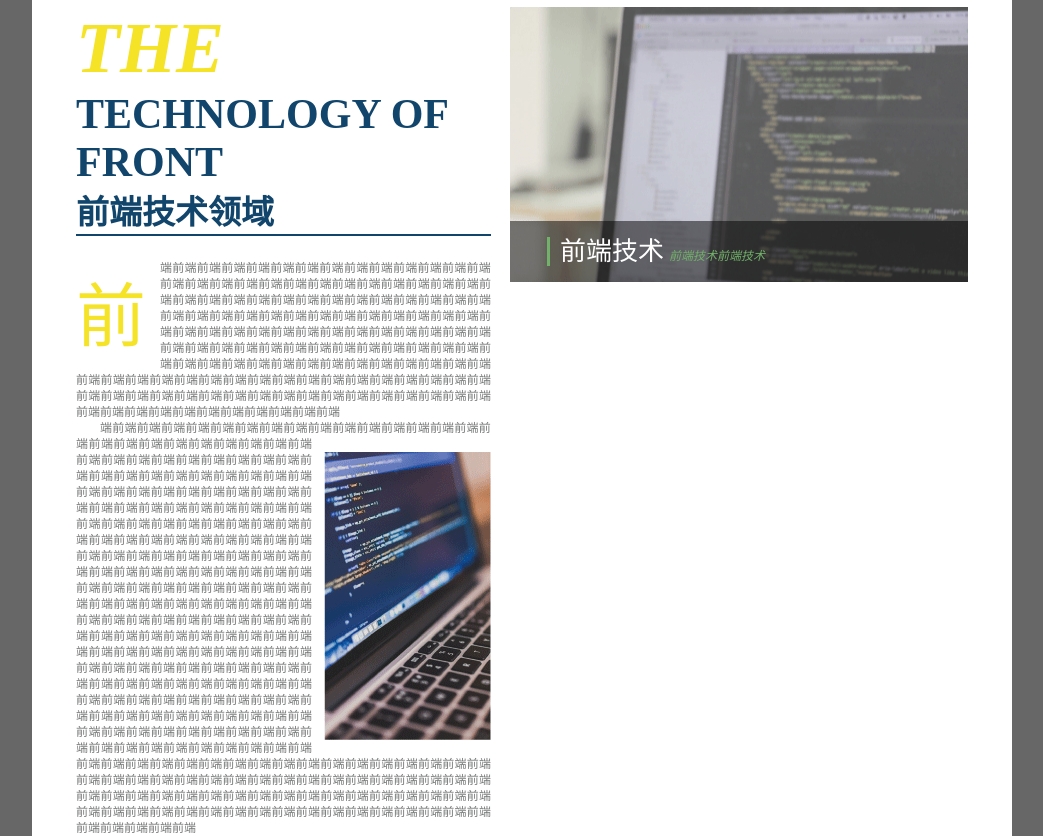
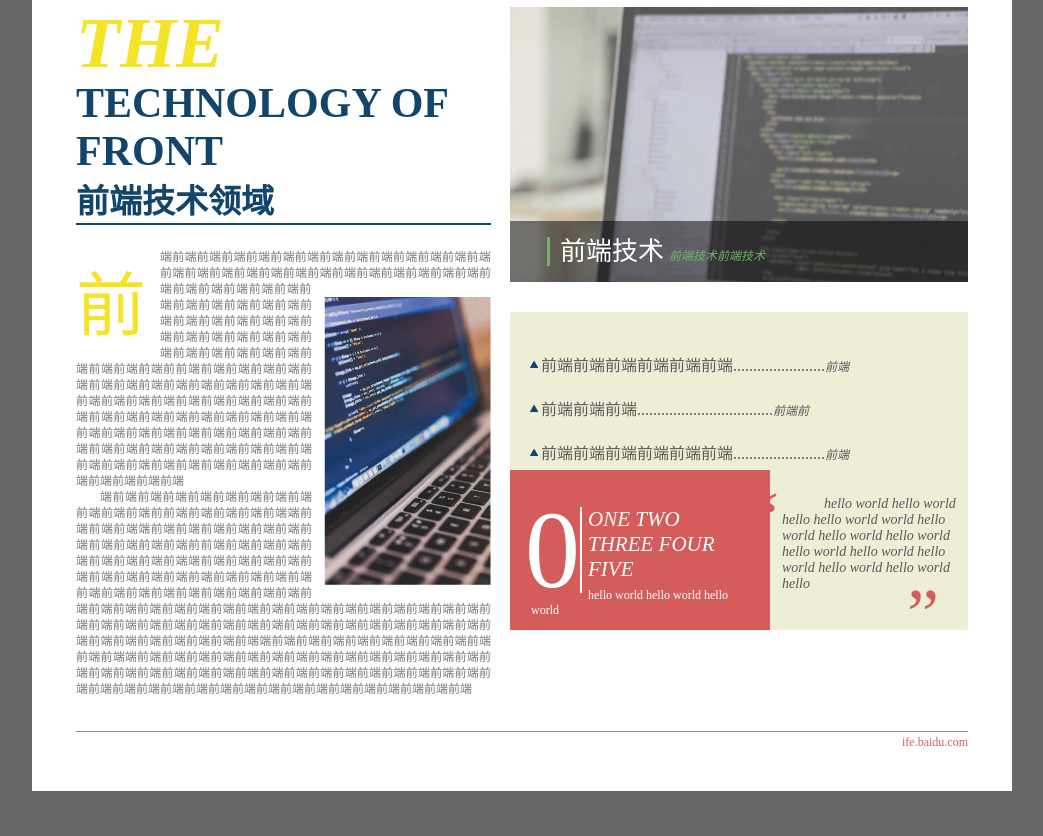
Before and after one commit to IOriens/ife_2016_oriens, a plain HTML site: page task_1_6-通过HTML及CSS模拟报纸排版.html in a window 1280 px wide. Shown: the part 728-1564 px from the top of the page, without its empty margins (118-1161 px from the left). After the commit the page ends 1519 px from the top, so only its background shows below. Drawn offline with Linux system fonts and the light colour scheme.

Commit message:
task 6 completed

```diff
--- a/scss/task_1_6.scss
+++ b/scss/task_1_6.scss
@@ -40,6 +40,21 @@ body,ul,h1,h2,p {
       position: absolute;
       right: 0;
       bottom: 6px;
+    }
+  }
+  footer {
+    margin-top: 34px;
+    border-top: 1px solid #938e8c;
+    width: 100%;
+    overflow: hidden;
+    height: 60px;
+    span {
+      float: right;
+      a {
+        font: 12px SimHei;
+        color: #d45d5c;
+        text-decoration: none;
+      }
     }
   }
 }
@@ -191,7 +206,7 @@ body,ul,h1,h2,p {
       font:bold 42px SimHei;
       color: #11456b;
       span {
-        font:italic bold 72px SimHei;
+        font:italic bold 72px/72px SimHei;
         color: #f5e327;
       }
     }
@@ -259,5 +274,84 @@ body,ul,h1,h2,p {
         }
       }
     }
+
+    .right-corner {
+      position: relative;
+      background-color: #eeedd6;
+      width: 459px;
+      height: 318px;
+      .right-corner-index {
+        padding-top: 20px;
+        h3 {
+          font: 16px SimSun;
+          color: #5a5b5b;
+          margin: 20px ;
+          text-align: left;
+          background: url("../img/up_triangle.png") no-repeat  left center;
+          padding-left: 11px;
+          span {
+            font: italic 12px SimSun;
+            color: #5a5b5b;
+            text-align: right;
+          }
+        }
+      }
+      .right-corner-left {
+        background-color: #d45d5c;
+        width: 260px;
+        height: 160px;
+        position: absolute;
+        left: 0;
+        bottom: 0;
+        padding: (160px - 86px)/2 15px;
+        overflow: hidden;
+        color: #fff;
+        h1 {
+          float: left;
+          font: 110px/86px Microsoft YaHei;
+          border-right: 2px solid #fff;
+          height: 86px;
+          margin-right: 6px;
+        }
+        h2 {
+          font: italic 21px SimHei;
+        }
+        p {
+          margin: 6px;
+          font:  12px SimHei;
+        }
+      }
+
+      .right-corner-right {
+        float: right;
+        width: 459px - 260px;
+        height: 160px;
+        padding: 12px;
+        p {
+          font: italic 14px/16px SimHei;
+          color: #5a5b5b;
+          float: left;
+          //overflow: hidden;
+          strong {
+            font: 72px/72px SimHei;
+            color: #d45d5c;
+            width: 42px;
+            height: 14px;
+          }
+          strong#left-comma {
+            float: left;
+            position: relative;
+            left: -35px;
+            top: -14px;
+          }
+          strong#right-comma {
+            float: right;
+            position: relative;
+            left: -8px;
+            top: 2px;
+          }
+        }
+      }
+    }
   }
 }
--- a/task_1_6-通过HTML及CSS模拟报纸排版.html
+++ b/task_1_6-通过HTML及CSS模拟报纸排版.html
@@ -56,9 +56,8 @@
         <div class="fe-intro">
             <h1><span>THE</span> TECHNOLOGY OF FRONT</h1>
             <h2>前端技术领域</h2>
-            <p id="first-line"><span>前</span>端前端前端前端前端前端前端前端前端前端前端前端前端前端前端前端前端前端前端前端前端前端前端前端前端前端前端前端前端前端前端前端前端前端前端前端前端前端前端前端前端前端前端前端前端前端前端前端前端前端前端前端前端前端前端前端前端前端前端前端前端前端前端前端前端前端前端前端前端前端前端前端前端前端前端前端前端前端前端前端前端前端前端前端前端前端前端前端前端前端前端前端前端前端前端前端前端前端前端前端前端前端前端前端前端前端前端前端前端前端前端前端前端前端前端前端前端前端前端前端前端前端前端前端前端前端前端前端前端前端前端前端前端前端前端前端前端前端前端前端</p>
-
-            <p>端前端前端前端前端前端前端前端前端前端前端<img src="img/task_1_6_1_07.gif" alt="Programming">前端前端前端前端前端前端前端前端前端前端前端前端前端前端前端前端前端前端前端前端前端前端前端前端前端前端前端前端前端前端前端前端前端前端前端前端前端前端前端前端前端前端前端前端前端前端前端前端前端前端前端前端前端前端前端前端前端前端前端前端前端前端前端前端前端前端前端前端前端前端前端前端前端前端前端前端前端前端前端前端前端前端前端前端前端前端前端前端前端前端前端前端前端前端前端前端前端前端前端前端前端前端前端前端前端前端前端前端前端前端前端前端前端前端前端前端前端前端前端前端前端前端前端前端前端前端前端前端前端端前端前端前端前端前端前端前端前端前端前端前端前端前端前端前端前端前端前端前端前端前端前端前端前端前端前端前端前端前端前端前端前端前端前端前端前端前端前端前端前端前端前端前端前端前端前端前端前端前端前端前端前端前端前端前端前端前端前端前端前端前端前端前端前端前端前端前端前端前端前端前端前端前端前端前端前端前端前端前端前端前端前端前端前端前端前端前端前端前端前端前端前端前端前端前端前端前端前端前端前端前端前端前端前端前端前端前端前端前端前端前端前端前端前端前端前端前端前端前端前端前端前端前端前端前端前端前端前端前端前端前端前端前端前端前端前端前端前端前端</p>
+            <p id="first-line"><span>前</span>端前端前端前端前端前端前端前端前端前端前端前端前端前端前端前端前端前端前端前端前端前端前端前端前端前端前端前端前端前端前<img src="img/task_1_6_1_07.gif" alt="Programming">端前端前端前端前端前端前端前端前端前端前端前端前端前端前端前端前端前端前端前端前端前端前端前端前端前端前端前端前端前端前端前前端前端前端前端前端前端前端前端前端前端前端前端前端前端前端前端前端前端前端前端前端前端前端前端前端前端前端前端前端前端前端前端前端前端前端前端前端前端前端前端前端前端前端前端前端前端前端前端前端前端前端前端前端前端前端前端前端前端前端前端前端前端前端前端前端前端前端</p>
+            <p>端前端前端前端前端前端前端前端前端前端前端前端前前端前端前端前端前端端前端前端前端端前端前端前端前端前端前端前端前端前端前端前端前前端前端前端前端前端前端前端前端前端端前端前端前端前端前端前端前端前端前端前端前端前端前端前端前端前端前端前端前端前端前端前端前端前端前端前端前端前端前端前端前端前端前端前端前端前端前端前端前端前端前端前端前端前端前端前端前端前端前端前端前端前端前端前端前端前端前端前端前端前端前端前端前端前端前端端前端前端前端前端前端前端前端前端前端前端前端端前端前端前端前端前端前端前端前端前端前端前端前端前端前端前端前端前端前端前端前端前端前端前端前端前端前端前端前端前端前端前端前端前端前端前端前端前端前端前端前端前端前端前端前端前端前端前端前端</p>
         </div>
         <div class="illustration">
             <div class="ill-banner">
@@ -68,12 +67,27 @@
                 </div>
             </div>
             <div class="right-corner">
-
+                <div class="right-corner-index">
+                    <h3>前端前端前端前端前端前端.......................<span>前端</span></h3>
+                    <h3>前端前端前端..................................<span>前端前</span></h3>
+                    <h3>前端前端前端前端前端前端.......................<span>前端</span></h3>
+                </div>
+                <div class="right-corner-left">
+                    <h1>0</h1>
+                    <div class="slash-right">
+                        <h2>ONE TWO</h2>
+                        <h2>THREE FOUR FIVE</h2>
+                        <p>hello world hello world hello world</p>
+                    </div>
+                </div>
+                <div class="right-corner-right">
+                    <p><strong id="left-comma">“</strong>hello world hello world hello  hello world world hello world hello world hello world hello world hello world hello world hello world hello world hello <strong id="right-comma">”</strong></p>
+                </div>
             </div>
         </div>
     </section>
     <footer>
-
+        <span><a href="http://ife.baidu.com">ife.baidu.com</a></span>
     </footer>
 </div>
 
```
Also changed, not shown: css/task_1_6.css, 1 other file.
